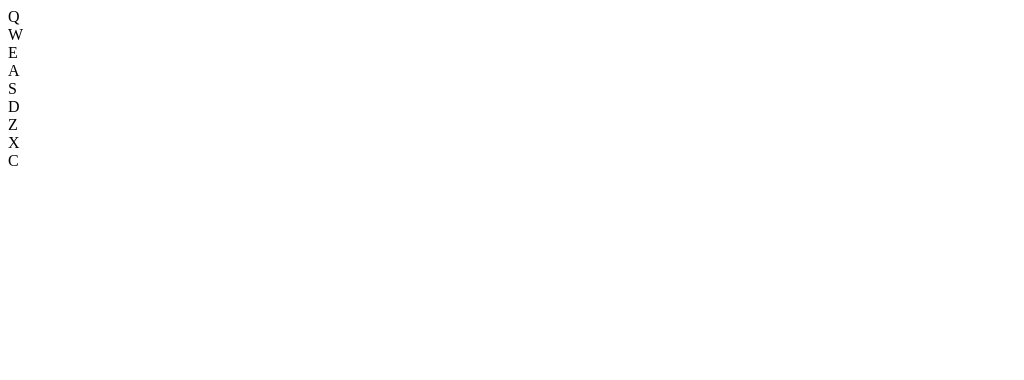
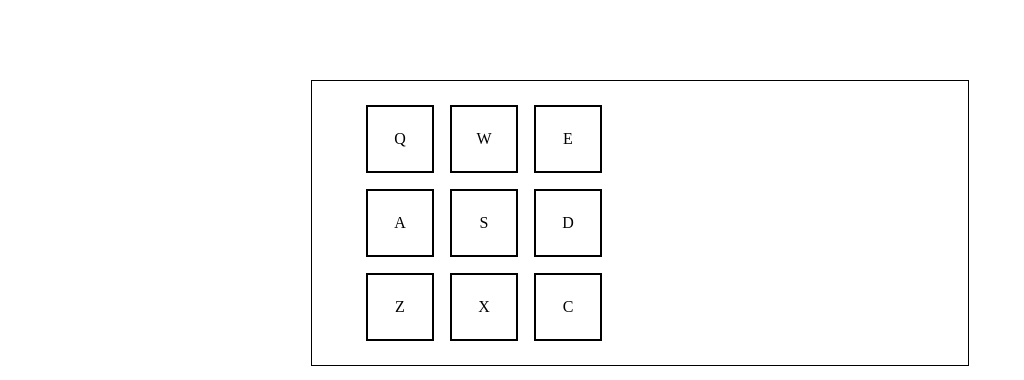
Before and after one commit to shwetakanekar/DrumMachine, a React (Vite) app: page / in a window 1280 px wide. Shown: the top 380 px of the page, without its empty margins (0-1024 px from the left). Built offline with nearby package versions, Linux system fonts and the light colour scheme.

Commit message:
Added styling

```diff
--- a/src/App.css
+++ b/src/App.css
@@ -0,0 +1,32 @@
+#drum-machine {
+    display: flex;
+    margin: 5rem auto;
+    padding: 1rem;
+    width: 50%;
+    border: 1px solid black;
+    justify-content: space-around;
+    align-items: center;
+    max-width: 624px;
+}
+
+#drum-keys {
+    display: flex;
+    flex-wrap: wrap;
+    justify-content: center;
+    width: 50%;
+}
+
+#drum-controls {
+    width: 50%;
+}
+
+.drum-pad {
+    display: flex;
+    justify-content: center;
+    align-items: center;
+    height: 2rem;
+    width: 2rem;
+    border: 2px solid black;
+    padding: 1rem;
+    margin: 0.5rem;
+}
```
